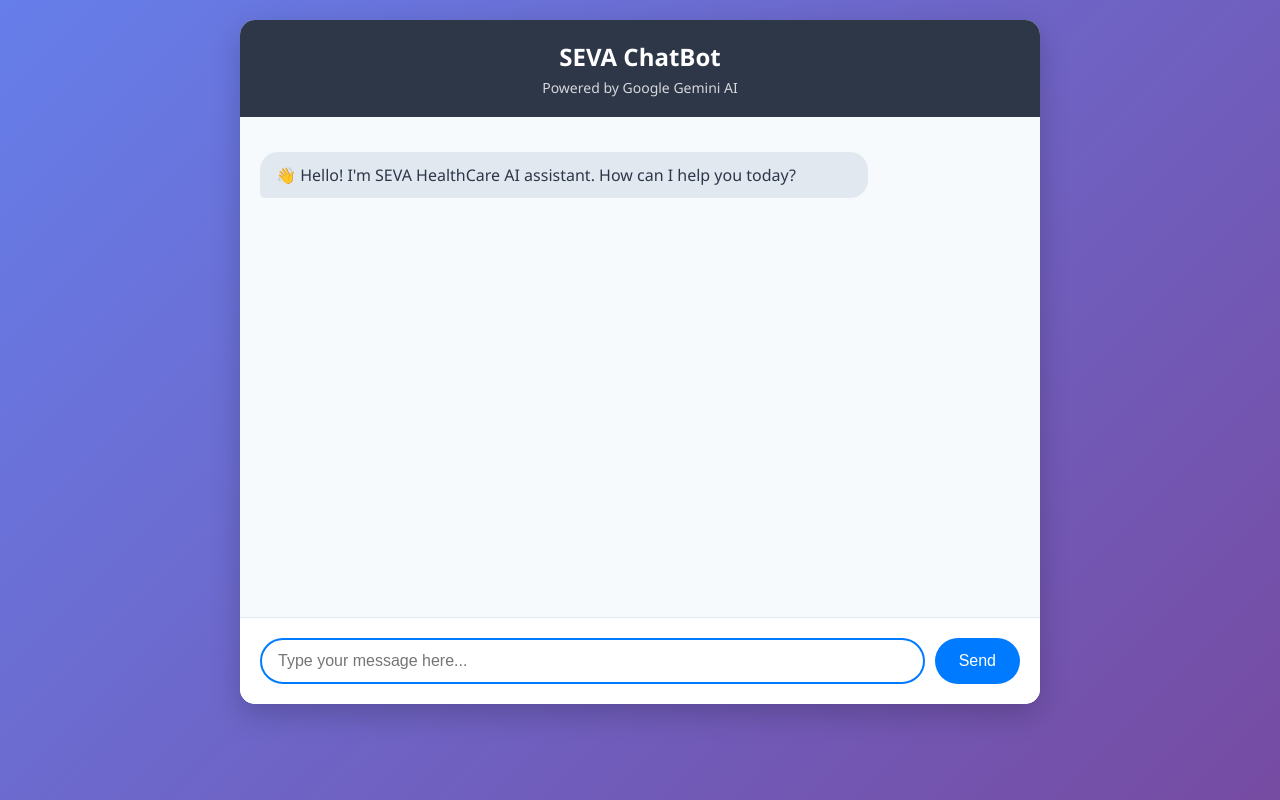
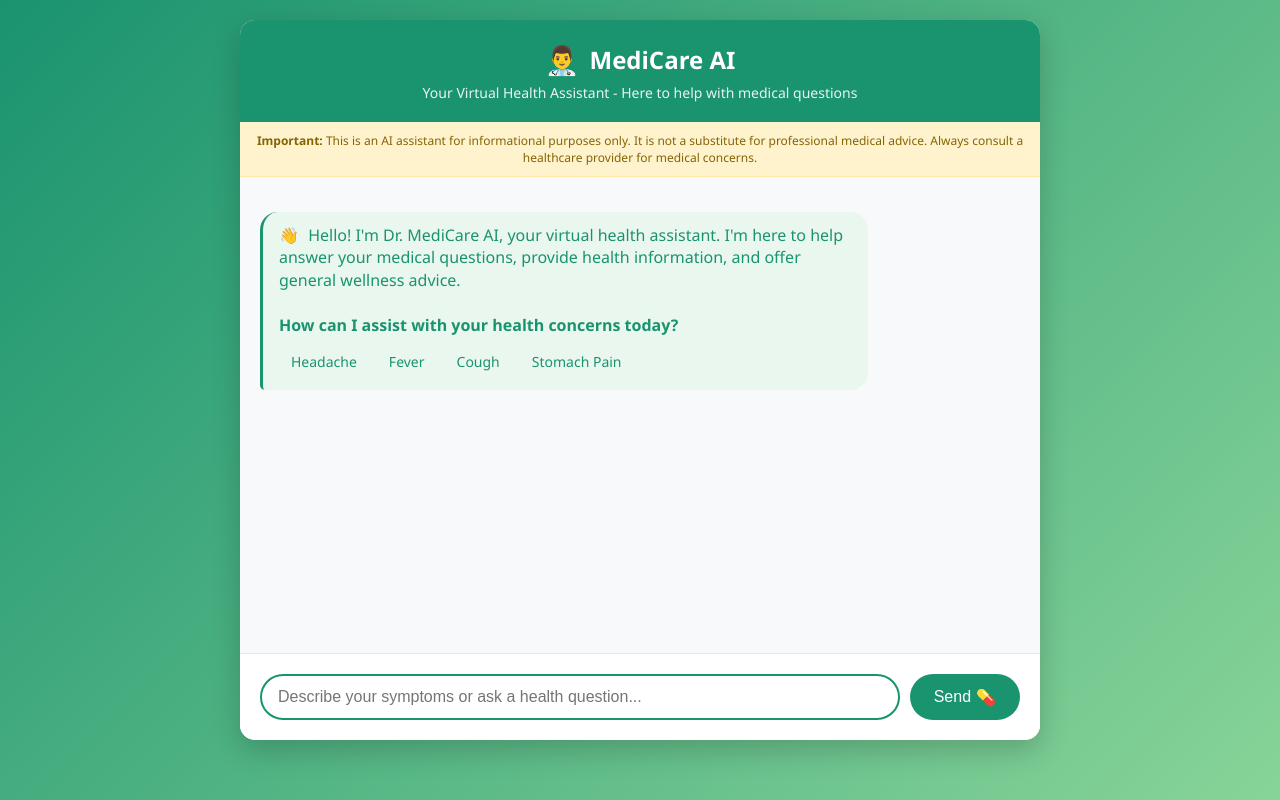
Before and after one commit to MrS0lver/SevaCHAT, a plain HTML site: page index.html in a window 1280 px wide. Drawn offline with Linux system fonts and the light colour scheme.

Commit message:
New Version

```diff
--- a/index.html
+++ b/index.html
@@ -3,7 +3,7 @@
 <head>
     <meta charset="UTF-8">
     <meta name="viewport" content="width=device-width, initial-scale=1.0">
-    <title>SEVA Chat</title>
+    <title>MediCare AI - Your Virtual Health Assistant</title>
     <style>
         * {
             margin: 0;
@@ -13,7 +13,7 @@
 
         body {
             font-family: 'Segoe UI', Tahoma, Geneva, Verdana, sans-serif;
-            background: linear-gradient(135deg, #667eea 0%, #764ba2 100%);
+            background: linear-gradient(135deg, #1a936f 0%, #88d498 100%);
             min-height: 100vh;
             padding: 20px;
         }
@@ -25,30 +25,51 @@
             border-radius: 15px;
             box-shadow: 0 10px 30px rgba(0, 0, 0, 0.2);
             overflow: hidden;
+            height: 90vh;
+            display: flex;
+            flex-direction: column;
         }
 
         .chat-header {
-            background: #2d3748;
+            background: #1a936f;
             color: white;
             padding: 20px;
             text-align: center;
+            position: relative;
         }
 
         .chat-header h1 {
             font-size: 24px;
             margin-bottom: 5px;
+            display: flex;
+            align-items: center;
+            justify-content: center;
+            gap: 10px;
         }
 
         .chat-header p {
-            opacity: 0.8;
+            opacity: 0.9;
             font-size: 14px;
         }
 
+        .doctor-icon {
+            font-size: 28px;
+        }
+
+        .disclaimer {
+            background: #fff3cd;
+            color: #856404;
+            padding: 10px 15px;
+            font-size: 12px;
+            text-align: center;
+            border-bottom: 1px solid #ffeaa7;
+        }
+
         #chat-box {
-            height: 500px;
+            flex: 1;
             overflow-y: auto;
             padding: 20px;
-            background: #f7fafc;
+            background: #f8f9fa;
         }
 
         .message {
@@ -58,6 +79,7 @@
             max-width: 80%;
             word-wrap: break-word;
             animation: fadeIn 0.3s ease-in;
+            line-height: 1.4;
         }
 
         @keyframes fadeIn {
@@ -73,14 +95,15 @@
         }
 
         .bot {
-            background: #e2e8f0;
-            color: #2d3748;
+            background: #e9f7ef;
+            color: #1a936f;
             margin-right: auto;
             border-bottom-left-radius: 5px;
+            border-left: 3px solid #1a936f;
         }
 
         .typing {
-            background: #e2e8f0;
+            background: #e9f7ef;
             color: #718096;
             font-style: italic;
             margin-right: auto;
@@ -106,22 +129,25 @@
         }
 
         #user-input:focus {
-            border-color: #007bff;
+            border-color: #1a936f;
         }
 
         #send-btn {
             padding: 12px 24px;
-            background: #007bff;
+            background: #1a936f;
             color: white;
             border: none;
             border-radius: 25px;
             cursor: pointer;
             font-size: 16px;
             transition: background 0.3s;
+            display: flex;
+            align-items: center;
+            gap: 5px;
         }
 
         #send-btn:hover {
-            background: #0056b3;
+            background: #147a5f;
         }
 
         #send-btn:disabled {
@@ -133,6 +159,28 @@
             background: #fed7d7;
             color: #c53030;
             border: 1px solid #feb2b2;
+        }
+
+        .symptom-suggestions {
+            display: flex;
+            flex-wrap: wrap;
+            gap: 8px;
+            margin-top: 10px;
+        }
+
+        .symptom-chip {
+            background: #e9f7ef;
+            color: #1a936f;
+            padding: 6px 12px;
+            border-radius: 20px;
+            font-size: 14px;
+            cursor: pointer;
+            transition: all 0.2s;
+        }
+
+        .symptom-chip:hover {
+            background: #1a936f;
+            color: white;
         }
 
         /* Scrollbar styling */
@@ -152,24 +200,57 @@
         #chat-box::-webkit-scrollbar-thumb:hover {
             background: #a8a8a8;
         }
+
+        .medical-icon {
+            display: inline-block;
+            margin-right: 5px;
+        }
+
+        @media (max-width: 600px) {
+            .chat-container {
+                height: 95vh;
+            }
+
+            .message {
+                max-width: 90%;
+            }
+
+            .symptom-suggestions {
+                justify-content: center;
+            }
+        }
     </style>
 </head>
 <body>
     <div class="chat-container">
         <div class="chat-header">
-            <h1>SEVA ChatBot</h1>
-            <p>Powered by Google Gemini AI</p>
+            <h1><span class="doctor-icon">👨‍⚕️</span> MediCare AI</h1>
+            <p>Your Virtual Health Assistant - Here to help with medical questions</p>
+        </div>
+
+        <div class="disclaimer">
+            <strong>Important:</strong> This is an AI assistant for informational purposes only.
+            It is not a substitute for professional medical advice. Always consult a healthcare provider for medical concerns.
         </div>
 
         <div id="chat-box">
             <div class="message bot">
-                👋 Hello! I'm SEVA HealthCare AI assistant. How can I help you today?
+                <span class="medical-icon">👋</span> Hello! I'm Dr. MediCare AI, your virtual health assistant.
+                I'm here to help answer your medical questions, provide health information, and offer general wellness advice.
+                <br><br>
+                <strong>How can I assist with your health concerns today?</strong>
+                <div class="symptom-suggestions">
+                    <div class="symptom-chip" data-symptom="headache">Headache</div>
+                    <div class="symptom-chip" data-symptom="fever">Fever</div>
+                    <div class="symptom-chip" data-symptom="cough">Cough</div>
+                    <div class="symptom-chip" data-symptom="stomach pain">Stomach Pain</div>
+                </div>
             </div>
         </div>
 
         <div class="input-container">
-            <input type="text" id="user-input" placeholder="Type your message here..." autocomplete="off">
-            <button id="send-btn">Send</button>
+            <input type="text" id="user-input" placeholder="Describe your symptoms or ask a health question..." autocomplete="off">
+            <button id="send-btn"><span>Send</span> 💊</button>
         </div>
     </div>
 
@@ -184,12 +265,29 @@
         // Try different model endpoints in order of preference
         const API_ENDPOINTS = [
             'gemini-2.5-flash'
+            // 'gemini-1.5-flash',
+            // 'gemini-1.5-pro'
         ];
+
+        // Medical context prompt
+        const MEDICAL_PROMPT = `You are Dr. MediCare AI, a professional and empathetic virtual healthcare assistant. Follow these guidelines strictly:
+
+1. ONLY answer health and medical-related questions
+2. If asked about non-medical topics, politely respond: "I'm specialized in healthcare and can only answer medical questions. Is there a health concern I can help with?"
+3. Provide accurate, evidence-based medical information
+4. Always include a disclaimer that you're an AI and not a substitute for professional medical care
+5. Ask follow-up questions to better understand symptoms when appropriate
+6. Be empathetic and reassuring in your tone
+7. Suggest seeing a doctor for serious symptoms
+8. Keep responses clear and concise but thorough enough to be helpful
+9. End most responses with a relevant follow-up question to continue the conversation
+
+Current user question: `;
 
         function appendMessage(text, sender) {
             const msg = document.createElement("div");
             msg.classList.add("message", sender);
-            msg.textContent = text;
+            msg.innerHTML = text;
             chatBox.appendChild(msg);
             chatBox.scrollTop = chatBox.scrollHeight;
         }
@@ -197,7 +295,7 @@
         function showTypingIndicator() {
             const typing = document.createElement("div");
             typing.classList.add("message", "typing");
-            typing.textContent = "Thinking...";
+            typing.textContent = "Dr. MediCare AI is thinking...";
             typing.id = "typing-indicator";
             chatBox.appendChild(typing);
             chatBox.scrollTop = chatBox.scrollHeight;
@@ -212,7 +310,6 @@
 
         async function tryApiCall(message, model) {
             const API_URL = `https://generativelanguage.googleapis.com/v1/models/${model}:generateContent?key=${API_KEY}`;
-
             try {
                 const response = await fetch(API_URL, {
                     method: "POST",
@@ -221,7 +318,7 @@
                     },
                     body: JSON.stringify({
                         contents: [{
-                            parts: [{ text: message }]
+                            parts: [{ text: MEDICAL_PROMPT + message }]
                         }],
                         generationConfig: {
                             temperature: 0.7,
@@ -231,10 +328,9 @@
                         }
                     })
                 });
-
                 if (response.ok) {
                     const data = await response.json();
-                    return data.candidates?.[0]?.content?.parts?.[0]?.text || "I'm here, but I don't have a response right now.";
+                    return data.candidates?.[0]?.content?.parts?.[0]?.text || "I'm here to help with your health concerns. Could you please tell me more about your symptoms?";
                 } else {
                     const errorData = await response.json();
                     console.error(`API Error for ${model}:`, errorData);
@@ -246,49 +342,11 @@
             }
         }
 
-
-        ////   THIS PART IS A RANDOM SHIT STAY AWAY FROM HERE
-//         async function getBotResponse(userMessage) {
-//     showTypingIndicator();
-//     sendBtn.disabled = true;
-
-//     let botReply = "Sorry, I'm unable to connect to the AI service right now. Please check your API key and try again.";
-//     let success = false;
-
-//     // Add your custom personality prompt here
-//     const personalityPrompt = `Act Like A ChatBot For HealthCare and Diseases People wil come And ask anything related Medichal field if they ask other than medic and healthcare just say - "I'm sorry, I can only provide information related to health and medical topics"`;
-
-//     // Try each API endpoint until one works
-//     for (const model of API_ENDPOINTS) {
-//         const result = await tryApiCall(personalityPrompt, model);
-//         if (result) {
-//             botReply = result;
-//             success = true;
-//             console.log(`Success with model: ${model}`);
-//             break;
-//         }
-//     }
-
-//     hideTypingIndicator();
-//     appendMessage(botReply, "bot");
-//     sendBtn.disabled = false;
-
-//     if (!success) {
-//         appendMessage("💡 Tip: Make sure your API key is valid and you have access to Gemini API models.", "bot");
-//     }
-// }
-
-//// IGNORE THIS PART RANDOM SHIT
-
-
-
-
-
         async function getBotResponse(userMessage) {
             showTypingIndicator();
             sendBtn.disabled = true;
 
-            let botReply = "Sorry, I'm unable to connect to the AI service right now. Please check your API key and try again.";
+            let botReply = "I'm currently experiencing technical difficulties. Please try again in a moment or consult a healthcare provider for urgent concerns.";
             let success = false;
 
             // Try each API endpoint until one works
@@ -307,14 +365,9 @@
             sendBtn.disabled = false;
 
             if (!success) {
-                appendMessage("💡 Tip: Make sure your API key is valid and you have access to Gemini API models.", "bot");
+                appendMessage("💡 <strong>Technical Note:</strong> Please ensure your API key is valid and you have access to Gemini API models. For immediate health concerns, please contact a healthcare professional.", "bot");
             }
         }
-
-
-
-
-
 
         function handleSendMessage() {
             const message = userInput.value.trim();
@@ -337,6 +390,14 @@
         // Focus on input when page loads
         userInput.focus();
 
+        // Symptom suggestion chips
+        document.querySelectorAll('.symptom-chip').forEach(chip => {
+            chip.addEventListener('click', () => {
+                userInput.value = `I'm experiencing ${chip.getAttribute('data-symptom')}. `;
+                userInput.focus();
+            });
+        });
+
         // Auto-resize input
         userInput.addEventListener('input', function() {
             this.style.height = 'auto';
```
